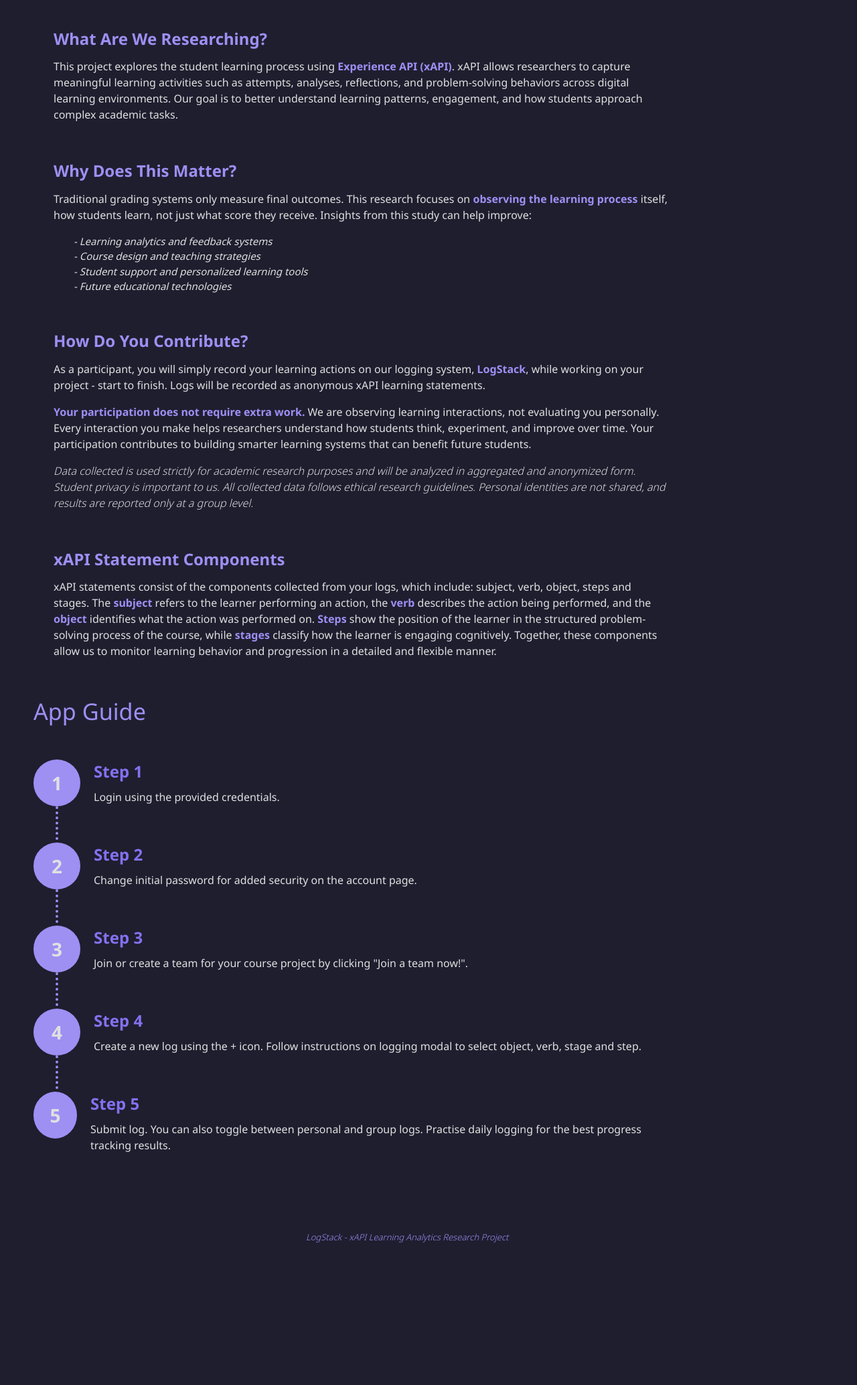
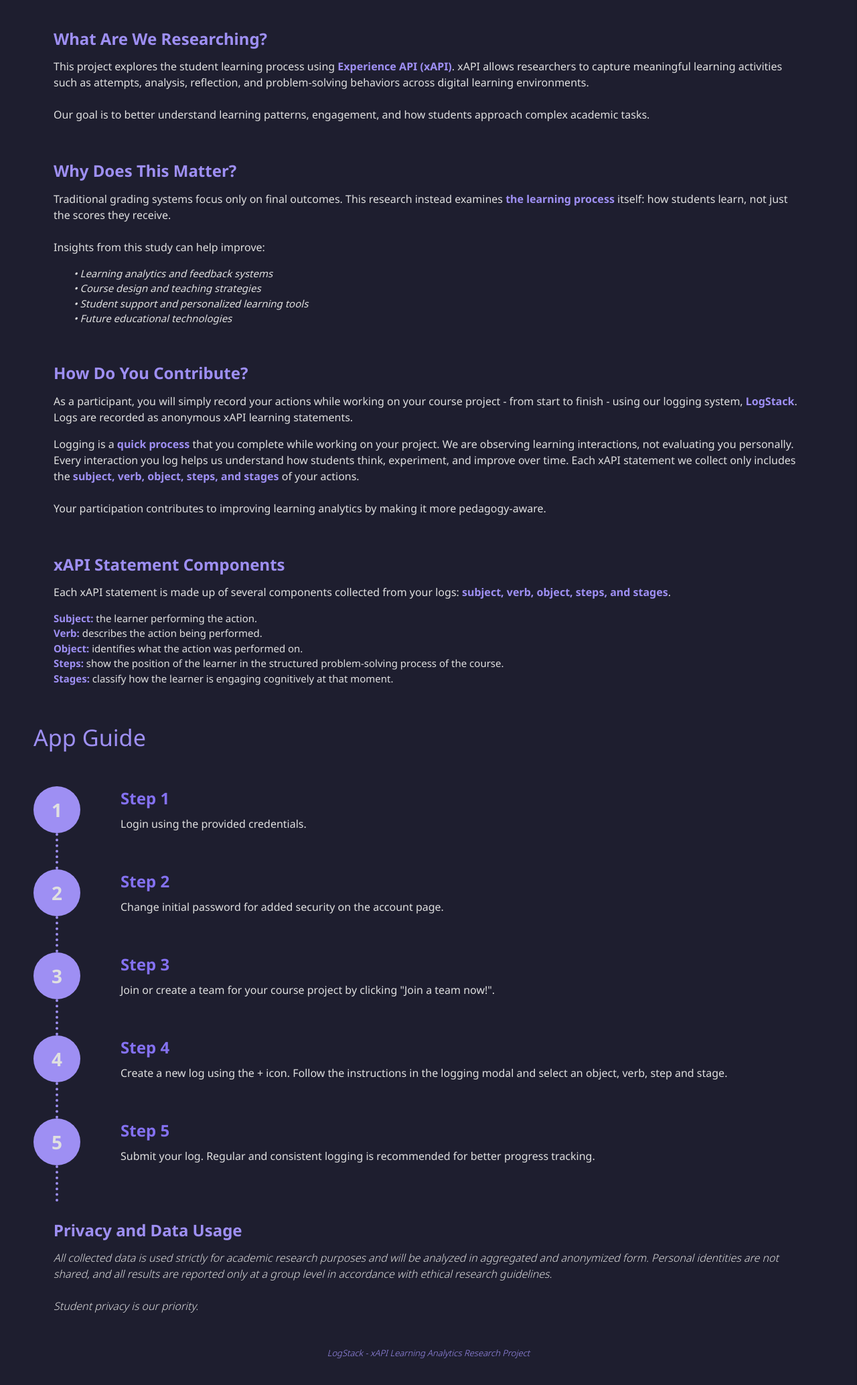
Before and after one commit to phishermen3/info3604-learning-analytics, a Flask app: page /about in a window 1280 px wide. Shown: the part 207-2275 px from the top of the page at 67% size. Run offline with Flask 3, Linux system fonts and the light colour scheme.

Commit message:
Updated about page

```diff
--- a/App/templates/about.html
+++ b/App/templates/about.html
@@ -13,10 +13,10 @@
             border: 10%
         }
         .h {
-           font-size: 24px;
-           font-weight: 600;
-           color: #9e8ff3;
-           font-style:normal;
+            font-size: 24px;
+            font-weight: 600;
+            color: #9e8ff3;
+            font-style:normal;
         }
 
         section{
@@ -25,6 +25,9 @@
             padding-bottom: 20px;
 
         }
+        #eth-section {
+            margin-top: 50px;
+        }
         h8 {
             color: #9e8ff3;
             font-style: oblique;
@@ -32,7 +35,6 @@
         p {
             font-size:medium;
             font-weight: 400;
-            padding-right: 200px;
             font-style:normal;
         }
         header{
@@ -49,7 +51,7 @@
         #eth {
             font-style: oblique;
             font-size: medium;
-            font-weight: 200
+            font-weight: 200;
         }
         strong {
             color:#9e8ff3;
@@ -57,16 +59,17 @@
         }
         #end{
             padding: 0px;
-            margin: 0px;
+            margin-bottom: 20px;
             border: 0px;
             font-weight: 100;
             font-size:small;
             font-style: italic;
             color: #9e8ff3;
-            padding-left:35%;
+            text-align: center;
         }
         #demo{
             padding-left: 20px;
+            padding-bottom: 20px;
         }
         #app{
             color: #9e8ff3;
@@ -84,6 +87,7 @@
             border-radius: 50%;
 
             display: flex;
+            flex-shrink: 0;
             justify-content: center;
             align-items: center;
 
@@ -93,10 +97,16 @@
 
             position: relative;
         }
+        #steps {
+            display: flex;
+            flex-direction: column;
+            gap: 40px;
+        }
         .x {
             display: flex;
             align-items: flex-start;
-            margin-bottom: 40px;
+            gap: 40px;
+            position: relative;
         }
         .y {
             margin: 0;
@@ -107,19 +117,21 @@
             border-top: 0px;
             margin-top: 8px;
         }
-        .circle::after {
+        .x::after {
             content: "";
             position: absolute;
 
             top: 70px;
-            left: 50%;
+            left: 35px;
+            bottom: -40px;
             transform: translateX(-50%);
-
-            height: 50px;
             border-left: 4px dotted #9e8ff3;
         }
-        .last .circle::after {
+        .x.last::after {
             display: none;
+        }
+        .x.last {
+            margin-bottom: 0px;
         }
     </style>
 </head>
@@ -137,8 +149,9 @@
         <p>
             This project explores the student learning process using
             <strong>Experience API (xAPI)</strong>. xAPI allows researchers to capture
-            meaningful learning activities such as attempts, analyses, reflections,
+            meaningful learning activities such as attempts, analysis, reflection,
             and problem-solving behaviors across digital learning environments.
+            <br><br>
             Our goal is to better understand learning patterns, engagement, and how
             students approach complex academic tasks.
         </p>
@@ -147,47 +160,48 @@
     <section>
         <h4 class="h">Why Does This Matter?</h4>
         <p>
-            Traditional grading systems only measure final outcomes. This research
-            focuses on <strong>observing the learning process</strong> itself, how students learn,
-            not just what score they receive.
+            Traditional grading systems focus only on final outcomes. This research instead examines
+            <strong>the learning process</strong> itself: how students learn,
+            not just the scores they receive.
 
-
+            <br><br>
             Insights from this study can help improve:
         </p>
         <ul id = "listx">
-            <li>- Learning analytics and feedback systems</li>
-            <li>- Course design and teaching strategies</li>
-            <li>- Student support and personalized learning tools</li>
-            <li>- Future educational technologies</li>
+            <li>• Learning analytics and feedback systems</li>
+            <li>• Course design and teaching strategies</li>
+            <li>• Student support and personalized learning tools</li>
+            <li>• Future educational technologies</li>
         </ul>
     </section>
 
     <section>
         <h4 class="h">How Do You Contribute?</h4>
-        <p> As a participant, you will simply record your learning actions on our logging system, <strong>LogStack</strong>, while working on your project - start to finish.
-            Logs will be recorded as anonymous xAPI learning statements.
+        <p> As a participant, you will simply record your actions while working on your course project - from start to finish - using our logging system, <strong>LogStack</strong>.
+            Logs are recorded as anonymous xAPI learning statements.
         </p>
         <p>
-            <strong> Your participation does not require extra work.</strong>
+            Logging is a <strong>quick process</strong> that you complete while working on your project.
             We are observing learning interactions, not evaluating you personally.
-            Every interaction you make helps researchers understand how students
-            think, experiment, and improve over time. Your participation contributes
-            to building smarter learning systems that can benefit future students.
-        </p>
-        <p id="eth">
-            Data collected is used strictly for academic research purposes and will
-            be analyzed in aggregated and anonymized form.
-            Student privacy is important to us. All collected data follows ethical
-            research guidelines. Personal identities are not shared, and results
-            are reported only at a group level.
+            Every interaction you log helps us understand how students think, experiment, and improve over time.
+            Each xAPI statement we collect only includes the <strong>subject, verb, object, steps, and stages</strong> of your actions.
+            <br><br>
+            Your participation contributes to improving learning analytics by making it more pedagogy-aware.
         </p>
     </section>
 
     <section>
         <h4 class="h">xAPI Statement Components</h4>
         <p>
-            xAPI statements consist of the components collected from your logs, which include: subject, verb, object, steps and stages. The <strong>subject</strong> refers to the learner performing an action, the <strong>verb</strong> describes the action being performed, and the <strong>object</strong> identifies what the action was performed on. <strong>Steps</strong> show the position of the learner in the structured problem-solving process of the course, while <strong>stages</strong> classify how the learner is engaging cognitively. Together, these components allow us to monitor learning behavior and progression in a detailed and flexible manner.
+            Each xAPI statement is made up of several components collected from your logs: <strong>subject, verb, object, steps, and stages</strong>.
         </p>
+        <ul>
+            <li><strong>Subject:</strong> the learner performing the action.</li>
+            <li><strong>Verb:</strong> describes the action being performed.</li>
+            <li><strong>Object:</strong> identifies what the action was performed on.</li>
+            <li><strong>Steps:</strong> show the position of the learner in the structured problem-solving process of the course.</li>
+            <li><strong>Stages:</strong> classify how the learner is engaging cognitively at that moment.</li>
+        </ul>
     </section>
 
     <section id="demo">
@@ -233,7 +247,7 @@
                         Step 4
                     </h7>
                     <p class="step">
-                        Create a new log using the + icon. Follow instructions on logging modal to select object, verb, stage and step.
+                        Create a new log using the + icon. Follow the instructions in the logging modal and select an object, verb, step and stage.
                     </p>
                 </div>
             </div>
@@ -245,12 +259,23 @@
                             Step 5
                         </h7>
                         <p class="step">
-                            Submit log. You can also toggle between personal and group logs. Practise daily logging for the best progress tracking results.
+                            Submit your log. Regular and consistent logging is recommended for better progress tracking.
                         </p>
                     </div>
                 </div>
             </div>
         </div>
+    </section>
+
+    <section id="eth-section">
+        <h4 class="h">Privacy and Data Usage</h4>
+        <p id="eth">
+            All collected data is used strictly for academic research purposes and will
+            be analyzed in aggregated and anonymized form. Personal identities are not shared, and all results are reported
+            only at a group level in accordance with ethical research guidelines.
+            <br><br>
+            Student privacy is our priority.
+        </p>
     </section>
 </main>
 
```
